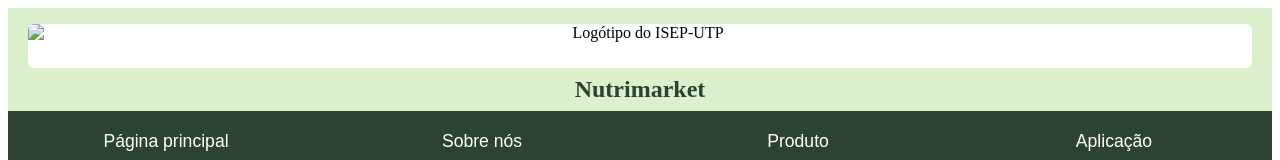
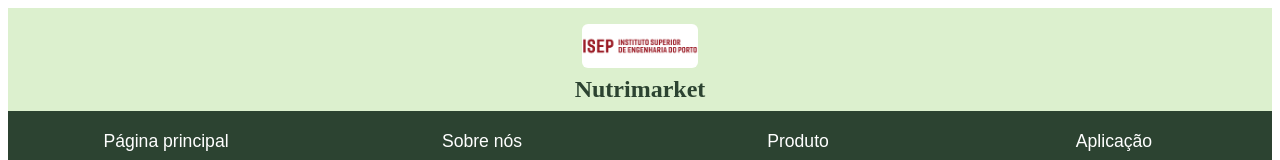
Before and after one commit to Rodrickland/LAPR1-2627-1DK04-Skills-Repo.-, a plain HTML site: page index.html in a window 1280 px wide. Shown: the top 160 px of the page. Drawn offline with Linux system fonts and the light colour scheme.

Commit message:
Update index.html

```diff
--- a/index.html
+++ b/index.html
@@ -11,7 +11,7 @@
   <body>
     <div id="grad1">
       <header>
-        <img class="logo-isep" src="img/logo-isep-utp.svg" alt="Logótipo do ISEP-UTP" height="44" />
+        <img class="logo-isep" src="i3_logo_isep_2023.png" alt="Logótipo do ISEP-UTP" height="44" />
         <h2>Nutrimarket</h2>
       </header>
       <div class="navigation-bar">
```
